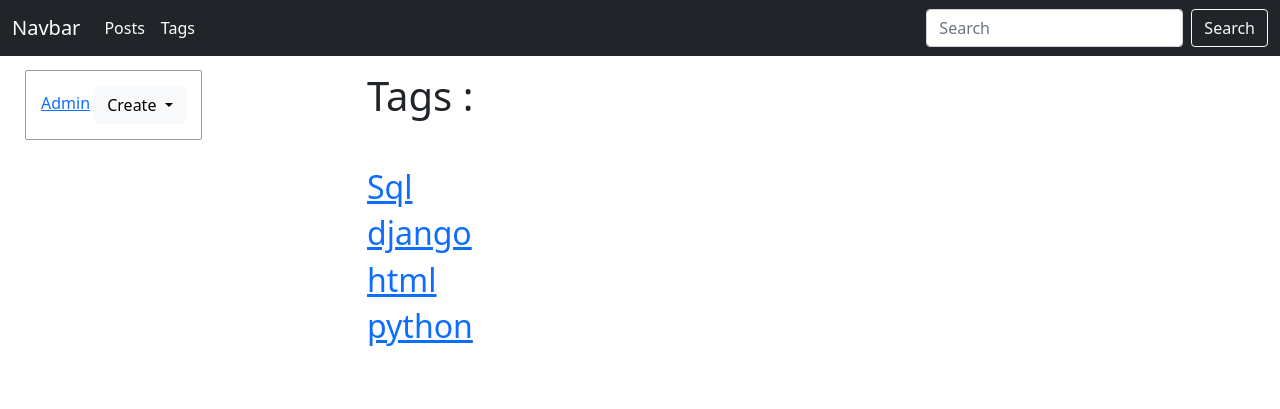
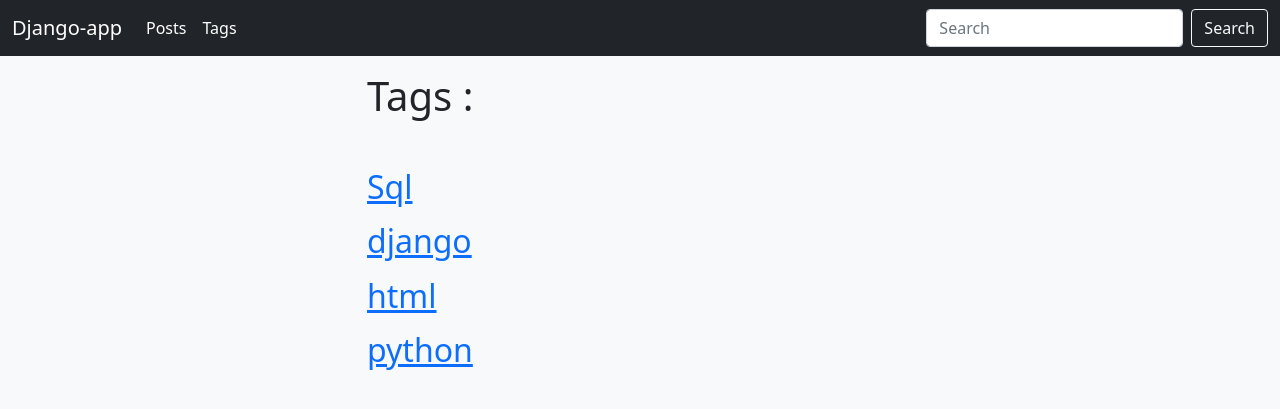
Before and after one commit to Cthupby/simple-django-app, a Django app: page /blog/tag/ in a window 1280 px wide. Shown: the top 409 px of the page. Run offline with Django 3.2, Linux system fonts and the light colour scheme; data comes from the database, SQL or seed files in the repository; both versions use the stored data as it was after the commit; some libraries are stand-ins or nearby versions.

Commit message:
Adding admin

```diff
--- a/blog/templates/blog/base_blog.html
+++ b/blog/templates/blog/base_blog.html
@@ -2,13 +2,6 @@
 
 {% block admin-panel %}
   <div class="btn-group">
-    <button type="button" class="btn btn-light dropdown-toggle" data-toggle="dropdown" aria-haspopup="true" aria-expanded="false">
-      Create
-    </button>
-    <div class="dropdown-menu">
-      <a class="dropdown-item" href="{% url 'post_create_url' %}">Post</a>
-      <a class="dropdown-item" href="{% url 'tag_create_url' %}">Tag</a>
-    </div>
     <a href="{{ admin_object.get_update_url }}" class="btn btn-light edit" style="{% if detail %}display: block;{% endif %}">Edit</a>
     <a href="{{ admin_object.get_delete_url }}" class="btn btn-danger delete" style="{% if detail %}display: block;{% endif %}">Delete</a>
   </div>
--- a/blog/templates/blog/tags_list.html
+++ b/blog/templates/blog/tags_list.html
@@ -7,6 +7,8 @@
 {% block content %}
   <h1 class="mb-5">Tags :</h1>
   {% for tag in tags %}
-    <h2><a href="{{ tag.get_absolute_url }}"">{{ tag.title }}</a></h2>
+    <div class="mb-3">
+          <h2 class="card-title"><a href="{{ tag.get_absolute_url }}"">{{ tag.title }}</a></h2>
+    </div>
   {% endfor %}
 {% endblock %}
--- a/blog/views.py
+++ b/blog/views.py
@@ -2,6 +2,8 @@ from django.shortcuts import render
 from django.views.generic import View
 from django.db.models import Q
 from django.core.paginator import Paginator
+from django.contrib.auth.mixins import LoginRequiredMixin
+
 from .utils import *
 from .models import Post, Tag
 from .forms import TagForm, PostForm
@@ -38,7 +40,7 @@ def posts_list(request):
 
     return render(request, 'blog/index.html', context=context)
 
-class PostCreate(ObjectCreateMixin, View):
+class PostCreate(LoginRequiredMixin, ObjectCreateMixin, View):
     model_form = PostForm
     template = 'blog/post_create.html'
 
@@ -46,12 +48,12 @@ class PostDetail(ObjectDetailMixin, View):
     model = Post
     template = 'blog/post_detail.html'
 
-class PostUpdate(ObjectUpdateMixin, View):
+class PostUpdate(LoginRequiredMixin, ObjectUpdateMixin, View):
     model = Post
     model_form = PostForm
     template = 'blog/post_update.html'
 
-class PostDelete(ObjectDeleteMixin, View):
+class PostDelete(LoginRequiredMixin, ObjectDeleteMixin, View):
     model = Post
     template = 'blog/post_delete.html'
     redirect_url = 'posts_list_url'
@@ -60,7 +62,7 @@ def tags_list(request):
     tags = Tag.objects.all()
     return render(request, 'blog/tags_list.html', context={'tags': tags})
 
-class TagCreate(ObjectCreateMixin, View):
+class TagCreate(LoginRequiredMixin, ObjectCreateMixin, View):
     model_form = TagForm
     template = 'blog/tag_create.html'
 
@@ -68,12 +70,12 @@ class TagDetail(ObjectDetailMixin, View):
     model = Tag
     template = 'blog/tag_detail.html'
 
-class TagUpdate(ObjectUpdateMixin, View):
+class TagUpdate(LoginRequiredMixin, ObjectUpdateMixin, View):
     model = Tag
     model_form = TagForm
     template = 'blog/tag_update.html'
 
-class TagDelete(ObjectDeleteMixin, View):
+class TagDelete(LoginRequiredMixin, ObjectDeleteMixin, View):
     model = Tag
     template = 'blog/tag_delete.html'
     redirect_url = 'tags_list_url'
--- a/static/css/styles.css
+++ b/static/css/styles.css
@@ -13,7 +13,7 @@
 }
 
 .admin-panel: a{
-  display: block;
+  display:block;
   margin: 5px 0;
 }
 
--- a/templates/base.html
+++ b/templates/base.html
@@ -16,10 +16,10 @@
     {% endblock %}
   </title>
  </head>
- <body>
+ <body class="bg-light">
    <nav class="navbar navbar-expand-lg navbar-dark bg-dark">
     <div class="container-fluid">
-      <a class="navbar-brand" href="#">Navbar</a>
+      <a class="navbar-brand" href="#">Django-app</a>
       <button class="navbar-toggler" type="button" data-bs-toggle="collapse" data-bs-target="#navbarSupportedContent" aria-controls="navbarSupportedContent" aria-expanded="false" aria-label="Toggle navigation">
         <span class="navbar-toggler-icon"></span>
       </button>
@@ -31,6 +31,17 @@
           <li class="nav-item">
             <a class="nav-link active" href="{% url 'tags_list_url' %}">Tags</a>
           </li>
+          {% if request.user.is_staff %}
+            <div class="btn-group bg-dark">
+              <button type="button" class="btn btn-dark dropdown-toggle" data-toggle="dropdown" aria-haspopup="true" aria-expanded="false">
+                Create
+              </button>
+              <div class="dropdown-menu">
+                <a class="dropdown-item" href="{% url 'post_create_url' %}">Post</a>
+                <a class="dropdown-item" href="{% url 'tag_create_url' %}">Tag</a>
+              </div>
+            </div>
+          {% endif %}
         </ul>
         <form class="d-flex" action="{% url 'posts_list_url' %}">
           <input class="form-control me-2" type="search" placeholder="Search" aria-label="Search" name="search">
@@ -75,9 +86,11 @@
       </div>
     </div>
   </div>
-  <div class="admin-panel">
-    <a href="/admin">Admin</a>
-    {% block admin-panel %}{% endblock %}
-  </div>
+  {% if request.user.is_staff %}
+    <div class="admin-panel">
+      <a href="/admin">Admin</a>
+      {% block admin-panel %}{% endblock %}
+    </div>
+  {% endif %}
  </body>
 </html>
```
Also changed, not shown: db.sqlite3.
